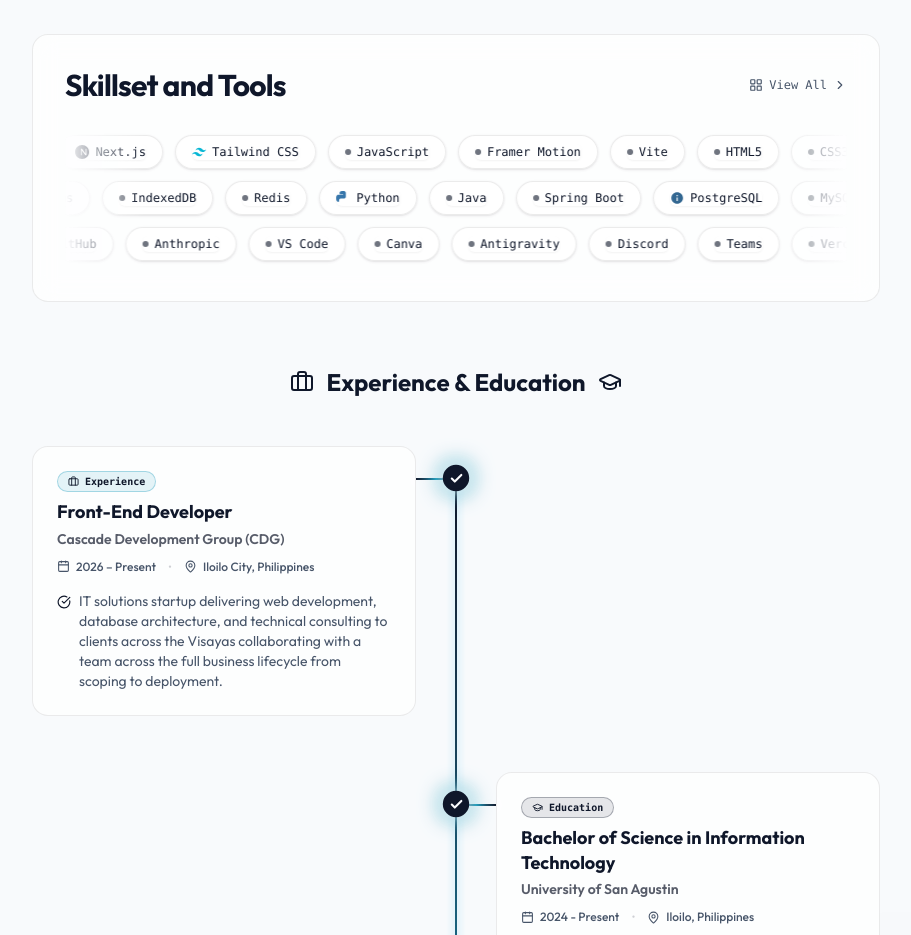
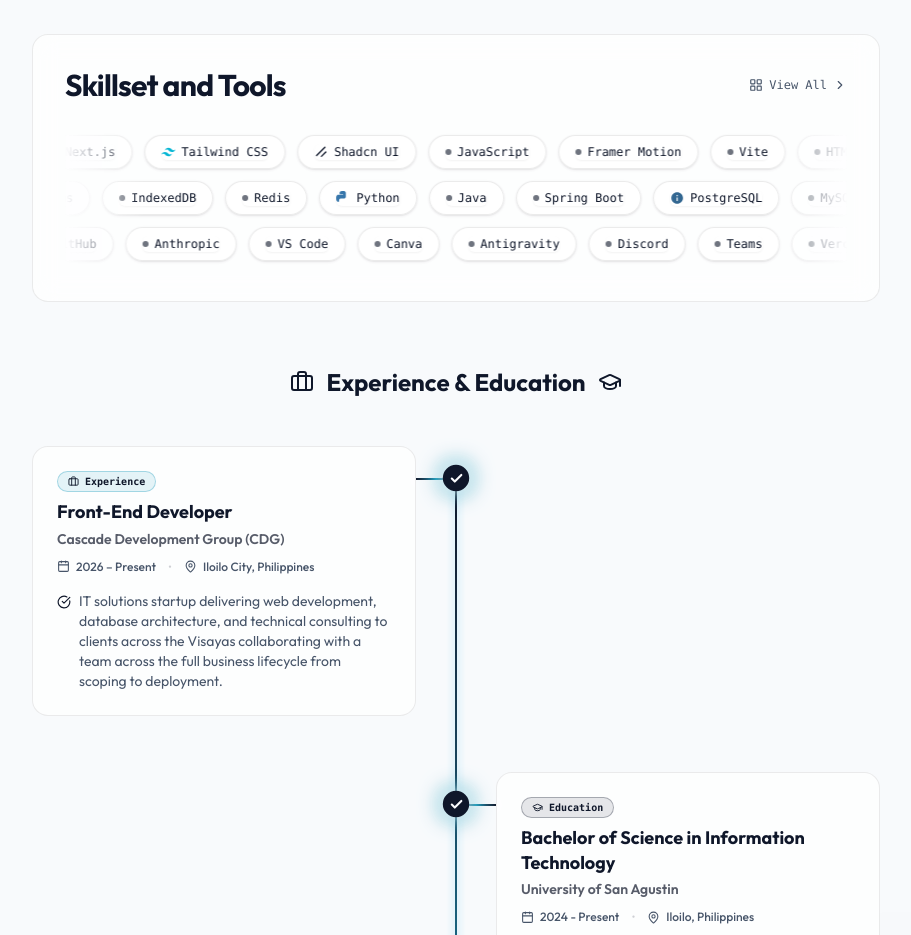
Before and after one commit to Alexander-Tolosa/E-Portfolio, a Next.js app: page / in a window 1280 px wide. Shown: the part 820-1755 px from the top of the page, without its empty margins (184-1095 px from the left). Built offline with nearby package versions, Linux system fonts and the light colour scheme; no server answers.

Commit message:
content in skillset and tools

```diff
--- a/src/components/ui/TechBadge.tsx
+++ b/src/components/ui/TechBadge.tsx
@@ -44,6 +44,15 @@ export function TechBadge({ name, className = "", showIcon = true }: TechBadgePr
       return (
         <svg className="w-3.5 h-3.5 text-[#06B6D4] shrink-0" viewBox="0 0 24 24" fill="currentColor">
           <path d="M12.001 4.8c-3.2 0-5.2 1.6-6 4.8 1.2-1.6 2.6-2.2 4.2-1.8.913.228 1.565.89 2.288 1.624C13.666 10.618 15.027 12 18.001 12c3.2 0 5.2-1.6 6-4.8-1.2 1.6-2.6 2.2-4.2 1.8-.913-.228-1.565-.89-2.288-1.624C16.337 6.182 14.976 4.8 12.001 4.8zm-6 7.2c-3.2 0-5.2 1.6-6 4.8 1.2-1.6 2.6-2.2 4.2-1.8.913.228 1.565.89 2.288 1.624C7.666 17.818 9.027 19.2 12.001 19.2c3.2 0 5.2-1.6 6-4.8-1.2 1.6-2.6 2.2-4.2 1.8-.913-.228-1.565-.89-2.288-1.624C10.337 13.382 8.976 12 6.001 12z"/>
+        </svg>
+      );
+    }
+
+    if (key.includes("shadcn")) {
+      return (
+        <svg className="w-3.5 h-3.5 text-foreground shrink-0" viewBox="0 0 256 256" fill="none">
+          <line x1="208" y1="128" x2="128" y2="208" stroke="currentColor" strokeWidth="24" strokeLinecap="round" strokeLinejoin="round"/>
+          <line x1="192" y1="40" x2="40" y2="192" stroke="currentColor" strokeWidth="24" strokeLinecap="round" strokeLinejoin="round"/>
         </svg>
       );
     }
--- a/src/data/content.ts
+++ b/src/data/content.ts
@@ -102,6 +102,7 @@ export const content: PortfolioContent = {
         { name: "Framer Motion", level: 100, icon: "" },
         { name: "Next.js", level: 100, icon: "" },
         { name: "Tailwind CSS", level: 100, icon: "" },
+        { name: "Shadcn UI", level: 100, icon: "" },
         { name: "Vite", level: 100, icon: "" },
       ],
     },
--- a/src/sections/About.tsx
+++ b/src/sections/About.tsx
@@ -239,7 +239,7 @@ export function About() {
               <div className="marquee-mask relative w-full overflow-hidden flex flex-col gap-3 py-2 select-none">
                 {/* Row 1: Left Scroll */}
                 <div className="flex w-max gap-3 animate-marquee">
-                  {["React", "TypeScript", "Next.js", "Tailwind CSS", "JavaScript", "Framer Motion", "Vite", "HTML5", "CSS3"].map((name, idx) => (
+                  {["React", "TypeScript", "Next.js", "Tailwind CSS", "Shadcn UI", "JavaScript", "Framer Motion", "Vite", "HTML5", "CSS3"].map((name, idx) => (
                     <div
                       key={`r1-1-${name}-${idx}`}
                       className="inline-flex items-center gap-2 px-4 py-2 rounded-full glass border border-brand-border/80 hover:border-foreground/40 hover:scale-105 transition-all duration-300 shadow-sm shrink-0 cursor-pointer"
@@ -248,7 +248,7 @@ export function About() {
                     </div>
                   ))}
                   {/* Duplicate Row 1 */}
-                  {["React", "TypeScript", "Next.js", "Tailwind CSS", "JavaScript", "Framer Motion", "Vite", "HTML5", "CSS3"].map((name, idx) => (
+                  {["React", "TypeScript", "Next.js", "Tailwind CSS", "Shadcn UI", "JavaScript", "Framer Motion", "Vite", "HTML5", "CSS3"].map((name, idx) => (
                     <div
                       key={`r1-2-${name}-${idx}`}
                       className="inline-flex items-center gap-2 px-4 py-2 rounded-full glass border border-brand-border/80 hover:border-foreground/40 hover:scale-105 transition-all duration-300 shadow-sm shrink-0 cursor-pointer"
```
